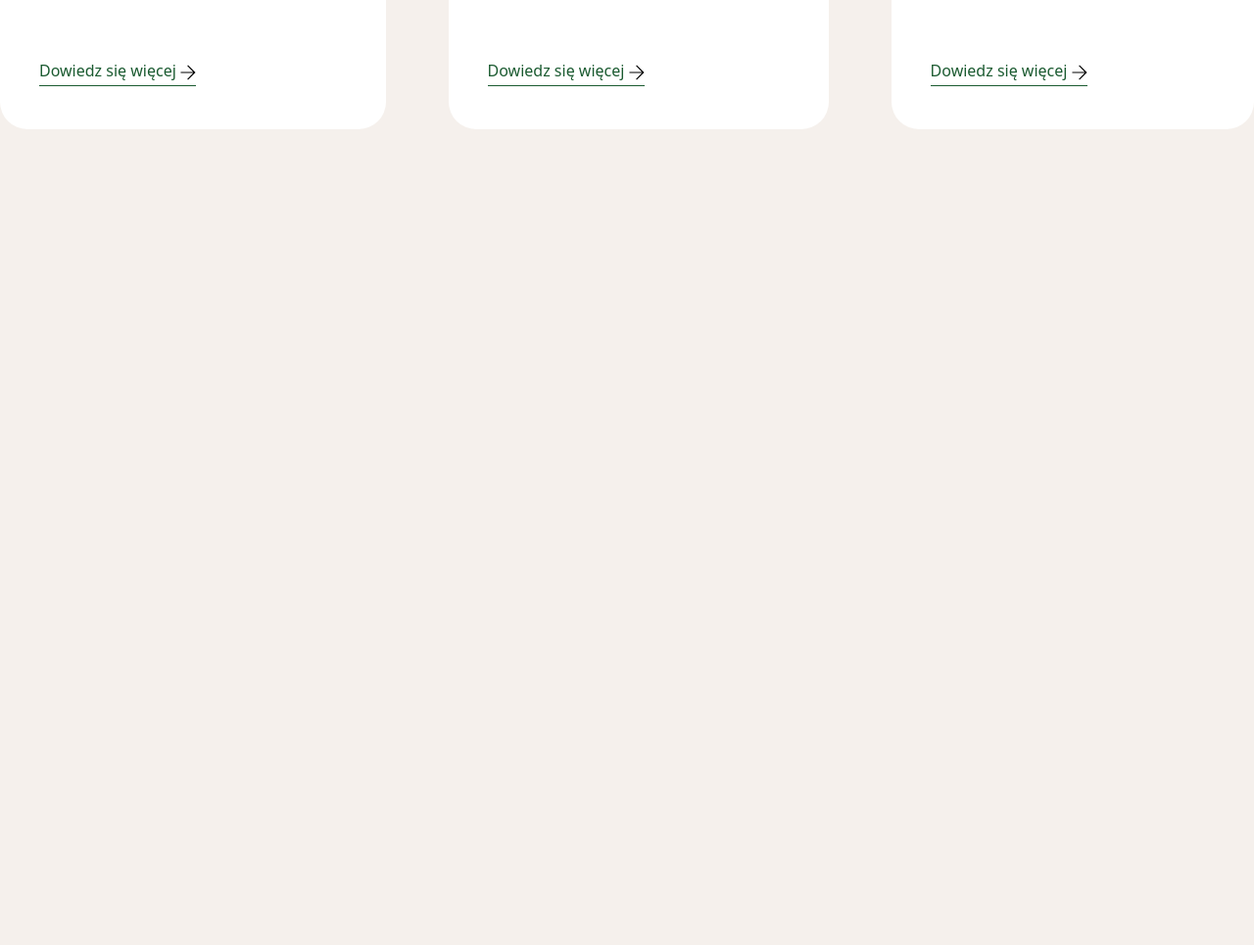
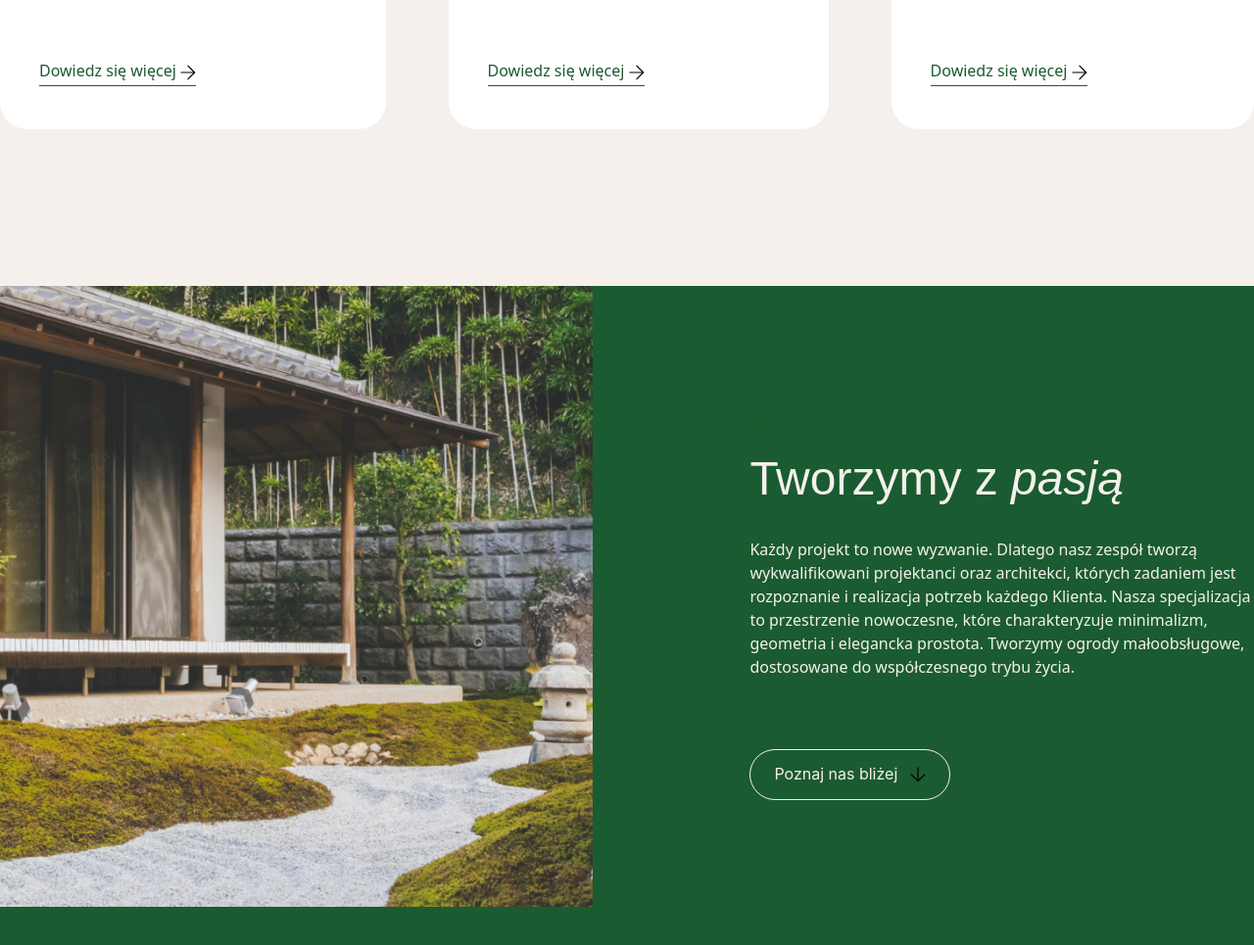
Before and after one commit to TkachukRR/33-adRespect, a website with bundled scripts: page index.html in a window 1280 px wide. Shown: the part 1450-2415 px from the top of the page at 98% size. Before the commit the page ends 1742 px from the top, so only its background shows below. Built offline with nearby package versions, Linux system fonts and the light colour scheme.

Commit message:
Added about section component

```diff
--- a/index.html
+++ b/index.html
@@ -15,6 +15,7 @@
         class="hero relative text-black font-inter text-16px leading-150%"
       ></section>
       <section class="offer container mx-auto pt-[120px] pb-[160px]"></section>
+      <section class="about"></section>
     </main>
     <script type="module" src="main.js"></script>
   </body>
--- a/input.css
+++ b/input.css
@@ -23,3 +23,8 @@
 .btn-green-light {
   border: 1px solid theme("colors.green");
 }
+
+.btn-wight {
+  color: theme("colors.grey");
+  border: 1px solid theme("colors.grey");
+}
--- a/main.js
+++ b/main.js
@@ -1,11 +1,13 @@
 import { getHeaderMarkup } from "./scripts/header.component.js";
 import { getHeroMarkup } from "./scripts/hero.component.js";
 import { getOfferMarkup } from "./scripts/offer.component.js";
+import { getAboutMarkup } from "./scripts/about.component.js";
 
 const pageRefs = {
   header: document.querySelector("header"),
   hero: document.querySelector("section.hero"),
   offer: document.querySelector("section.offer"),
+  about: document.querySelector("section.about"),
 };
 
 async function fetchData() {
@@ -16,6 +18,7 @@ async function fetchData() {
     pageRefs.header.insertAdjacentHTML("beforeend", getHeaderMarkup(data));
     pageRefs.hero.insertAdjacentHTML("beforeend", getHeroMarkup(data));
     pageRefs.offer.insertAdjacentHTML("beforeend", getOfferMarkup(data));
+    pageRefs.about.insertAdjacentHTML("beforeend", getAboutMarkup(data));
   } catch (error) {
     console.error("Data loading error:", error);
   }
--- /dev/null
+++ b/scripts/about.component.js
@@ -0,0 +1,22 @@
+import { getMainSectionMarkup } from "./section-markup-maker.js";
+
+export function getAboutMarkup(data) {
+  const sectionData = data.about;
+  return `
+  <div class="flex gap-[64px] bg-green">
+    <div class="h-[720px] w-1/2 overflow-hidden">
+        <img class="object-cover w-full object-center" src="../images/about.jpg" alt="Example"/>
+    </div>
+    <div class="w-1/2 text-grey py-[135px] pl-[96px]">
+    ${getMainSectionMarkup(sectionData)}
+    <a href="" class="inline-block btn btn-wight mt-[72px]">
+        <span class="mr-[8px]">Poznaj nas bliżej</span>
+        <img
+        src="./../images/long_arrow.svg"
+        class="inline-block w-[16px] h-[16px]"
+        />
+    </a>
+    </div>
+  </div>
+    `;
+}
--- a/scripts/section-markup-maker.js
+++ b/scripts/section-markup-maker.js
@@ -2,7 +2,7 @@ import { updateAccentWords } from "./helpers.js";
 
 export function getMainSectionMarkup(sectionData) {
   return `
-        <h2 class="text-48px font-motser tracking--1.44 mb-[32px] text-black leading-115%">
+        <h2 class="text-48px font-motser tracking--1.44 mb-[32px]  leading-115%">
           <div id="#${
             sectionData.id
           }" class="text-12px mb-[16px] tracking--.12 leading-150% text-green">
```
Also changed, not shown: images/about.jpg (added), styles/style.css.
